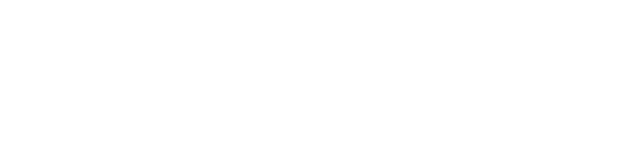
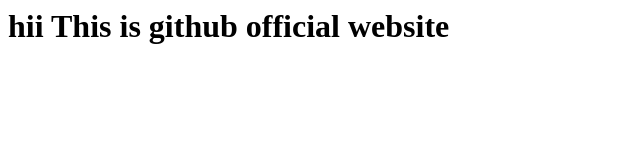
Before and after one commit to Mohammed-Mubasheer/Devops, a plain HTML site: page index.html in a window 1280 px wide. Shown: the whole page, without its empty margins (0-640 px from the left). Drawn offline with Linux system fonts and the light colour scheme.

Commit message:
Hello World

```diff
--- a/index.html
+++ b/index.html
@@ -3,5 +3,6 @@
 <title>github</title>
 </head>
 <body>
-<h1ii This is github official website</h1>
+<h1>hii This is github official website</h1>
 </body>
+</html>
```
Also changed, not shown: prog.txt (added).
